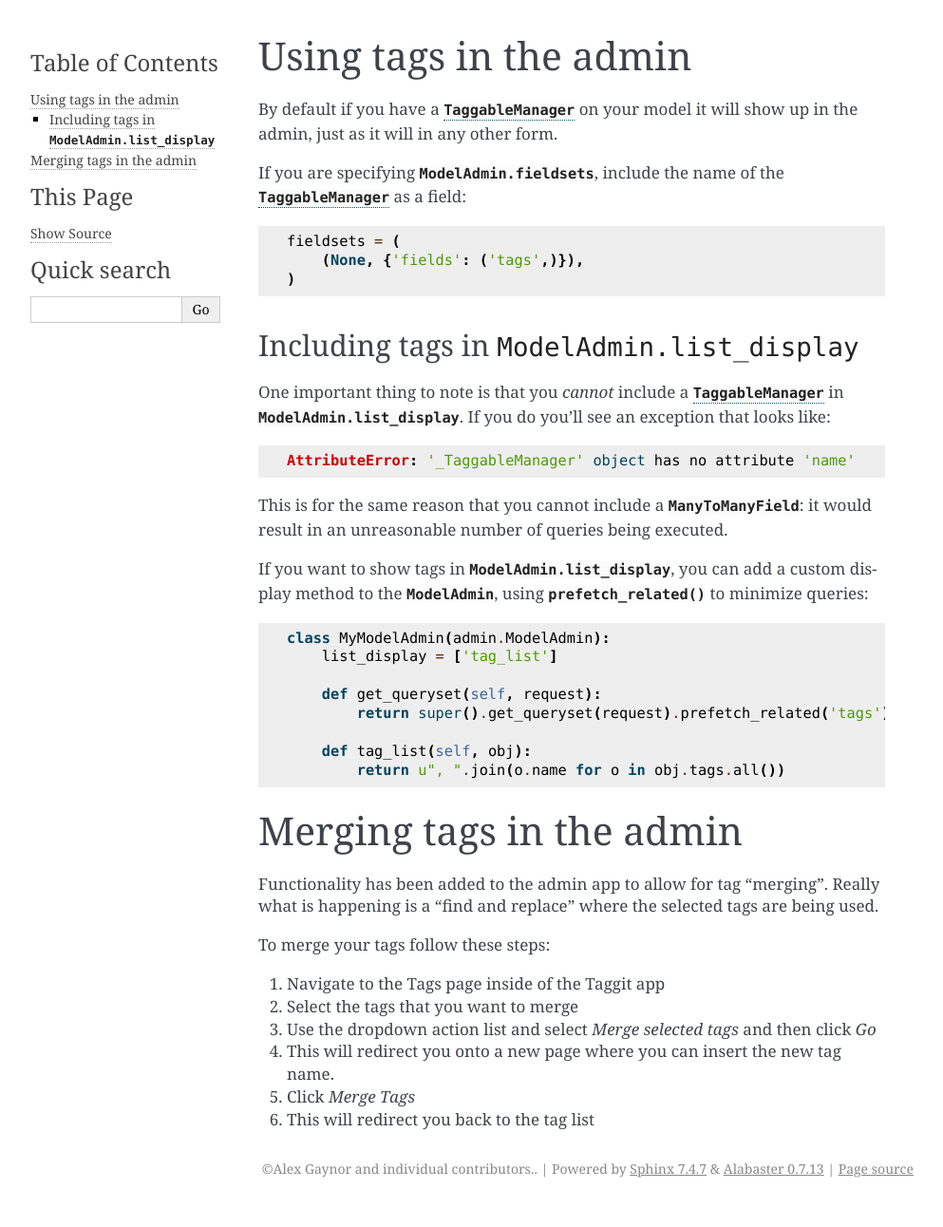
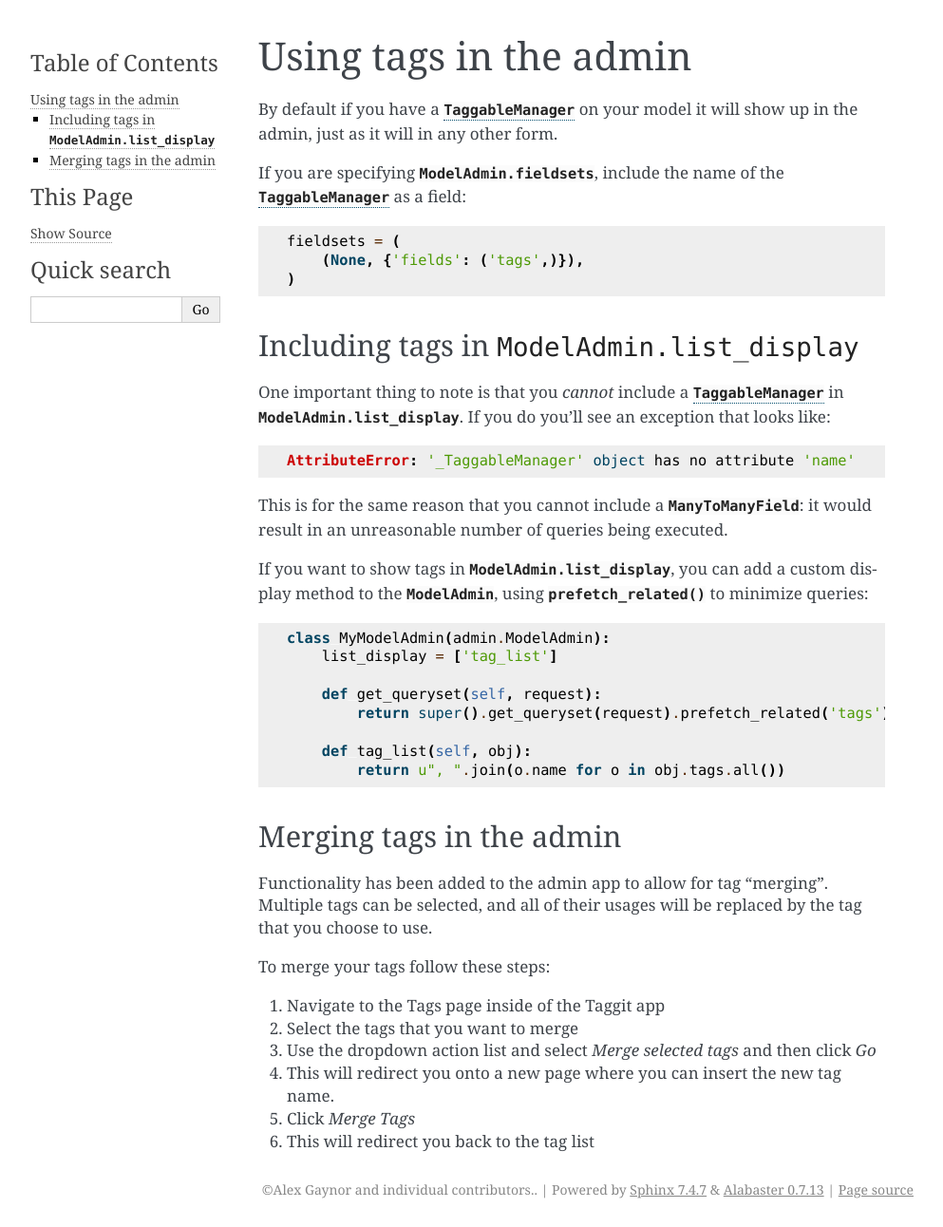
Before and after one commit to jazzband/django-taggit, a Sphinx documentation site: the page built from docs/admin.rst, in a window 1280 px wide. Shown: the whole page at 95% size, without its empty margins (148-1141 px from the left). Built offline with Sphinx 7.4.7, drawn with Linux system fonts in a browser that asks for light colours; before the commit the page ends 1270 px from its top, so only the background shows below that.

Commit message:
Clean up documentation

```diff
--- a/CHANGELOG.rst
+++ b/CHANGELOG.rst
@@ -8,9 +8,9 @@
   The previous behavior for this was that by default tag items were not ordered. In practice tag items often end up ordered by creation date anyways, just due to how databases work, but this was not a guarantee.
   If you wish to have the old behavior, set ``ordering=[]`` to your ``TaggableManager`` instance.
   We believe that this should not cause a noticable performance change, and the number of queries involved should not change.
+* Added the ability to merge tags via the admin
 * Add Django 5.0 support (no code changes were needed, but now we test this release).
 * Add Python 3.12 support
-* Added functionality for tag merging
 
 5.0.1 (2023-10-26)
 ~~~~~~~~~~~~~~~~~~
--- a/docs/admin.rst
+++ b/docs/admin.rst
@@ -42,10 +42,9 @@
 
 
 Merging tags in the admin
-=========================
+~~~~~~~~~~~~~~~~~~~~~~~~~
 
-Functionality has been added to the admin app to allow for tag "merging".
-Really what is happening is a "find and replace" where the selected tags are being used.
+Functionality has been added to the admin app to allow for tag "merging". Multiple tags can be selected, and all of their usages will be replaced by the tag that you choose to use.
 
 To merge your tags follow these steps:
 
```
